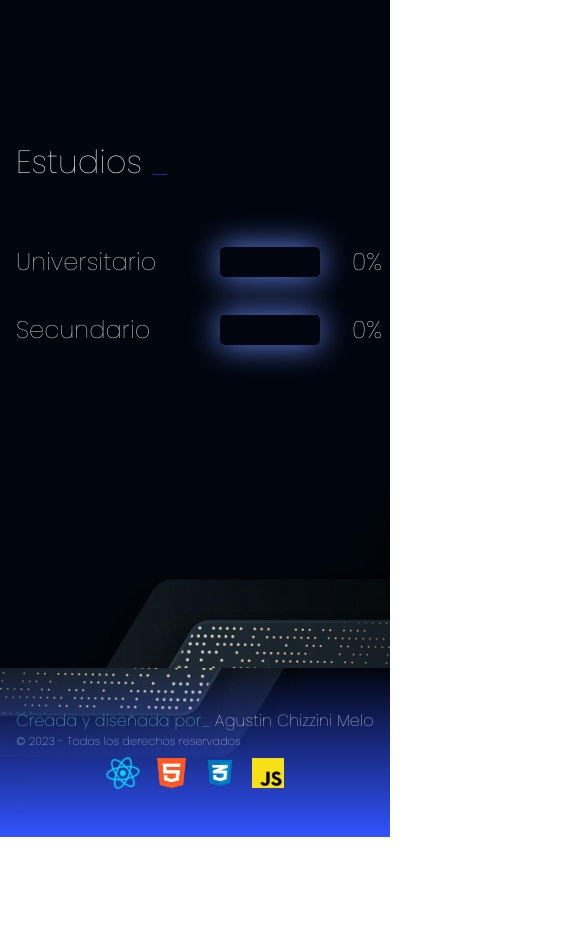
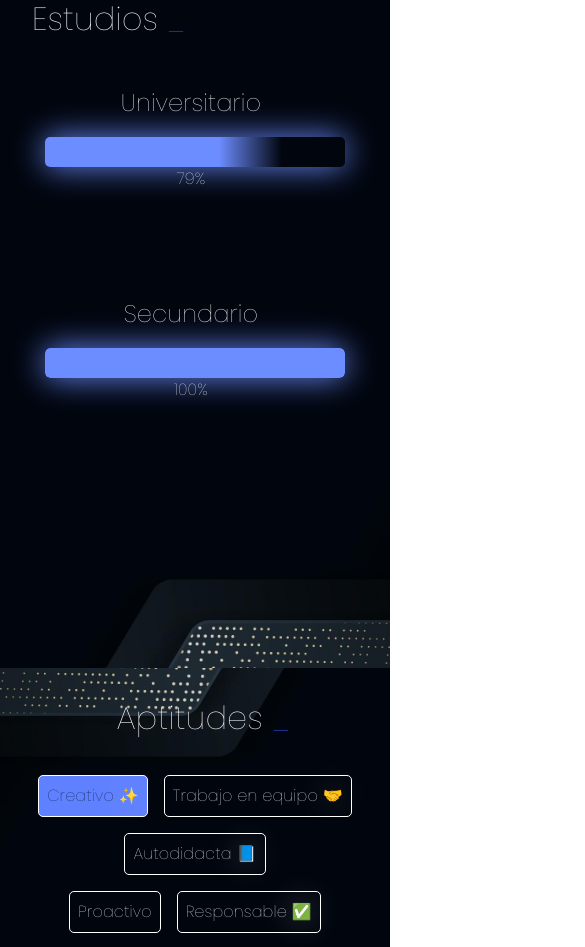
Before and after one commit to chizzi01/Cv-React, a React (Vite) app in the folder projects/myCv-React/: page / in a window 390 px wide. Shown: the part 1020-1967 px from the top of the page, 585 px wide, since content can reach past the window. Before the commit the page ends 1857 px from the top, so only its background shows below. Built offline with nearby package versions, Linux system fonts and the light colour scheme.

Commit message:
responsive mobile finished

```diff
--- a/projects/myCv-React/src/App.css
+++ b/projects/myCv-React/src/App.css
@@ -6,7 +6,7 @@
   scroll-behavior: smooth;
 }
 
-.navTexts a{
+.navTexts a {
   color: #ffffff;
   text-decoration: none;
   font-size: 0.8rem;
@@ -21,6 +21,23 @@
   transition: 0.5s;
   text-decoration: none;
   animation: flash 1.5s linear infinite alternate;
+}
+
+.navTextsHamburguer {
+  display: flex;
+  flex-direction: column;
+  line-height: 3rem;
+  font-size: 1.5rem;
+}
+
+.navTextsHamburguer a {
+  color: #ffffff;
+  text-decoration: none;
+  font-size: 1rem;
+  font-weight: 700;
+  text-shadow: 0px 0px 32.1px rgba(255, 255, 255, 0.34);
+  transition: 0.5s;
+  padding: 1rem;
 }
 
 .social-links img {
@@ -265,7 +282,7 @@
 
 .experiencia-align {
   display: flex;
-  flex-direction: row;
+  flex-flow: row wrap;
   align-items: center;
   justify-content: space-evenly;
 
@@ -299,6 +316,8 @@
 
 .textExp-align li {
   list-style: none;
+  padding-left: 1.5em;
+  text-indent: -1.5em;
 }
 
 .textExp-align li::before {
@@ -458,7 +477,7 @@
 
 .imgProyect-side {
   width: 50%;
-  height: 100%;
+  /* height: 100%; */
   background-position: center;
   background-repeat: no-repeat;
   background-size: cover;
@@ -517,7 +536,7 @@
   margin-top: 2rem;
 }
 
-.btnProyect-container a{
+.btnProyect-container a {
   text-decoration: none;
   color: #ffffff;
   font-size: 1rem;
@@ -559,9 +578,9 @@
   border: 2px solid #FFF;
 }
 
-.contacto-align{
+.contacto-align {
   display: flex;
-  flex-direction: row;
+  flex-flow: row wrap;
   align-items: flex-start;
   justify-content: flex-start;
   width: 100%;
@@ -573,7 +592,7 @@
   margin: 0%;
 }
 
-.contactText-container{
+.contactText-container {
   justify-content: space-between;
   margin-top: 2rem;
 
@@ -587,7 +606,7 @@
   width: 100%;
 }
 
-.btnEnviar a{
+.btnEnviar a {
   text-decoration: none;
   color: #ffffff;
   font-size: 1rem;
@@ -782,7 +801,7 @@
     right: 10px;
   }
 
-.items-align img{
+  .items-align img {
     width: 30px;
     height: 30px;
     margin: 0%;
@@ -792,11 +811,12 @@
     display: flex;
     flex-flow: row wrap;
     align-items: center;
+    align-content: center;
     justify-content: space-around;
     height: 100vh;
   }
 
-.avatar-cover{
+  .avatar-cover {
     display: flex;
     justify-content: center;
     align-items: center;
@@ -812,11 +832,14 @@
   #avatar-section h1 {
     font-size: 2.5em;
     left: 1rem;
+    top: 1.5rem;
   }
 
   #avatar-section h3 {
     font-size: 1rem;
     left: 1rem;
+    top: 2rem;
+    line-height: 1.5rem;
   }
 
   .footer-container {
@@ -844,18 +867,22 @@
 
   #estudios-section h1 {
     font-size: 2rem;
-  margin-left: 1rem;
+    margin-left: 2rem;
   }
 
   .barContainer-align {
     display: flex;
     flex-direction: column;
     margin-left: 0rem;
-
+    height: 50%;
   }
 
   .bar-align {
     margin-left: 1rem;
+    flex-direction: column;
+    align-items: center;
+    justify-content: center;
+    margin: 0%;
   }
 
   .bar-align p {
@@ -864,13 +891,246 @@
 
   }
 
-.progressBar{
-  width: 100px;
+  .progressBar {
+    max-width: 300px;
+  }
 
+  .title-align {
+    width: 100%;
+    text-align: center;
+    justify-content: center;
+    margin: 1rem;
+  }
+
+  .percent-align p {
+    font-size: 1rem;
+    margin-left: 0rem;
+  }
+
+
+  #aptitudes-section h1 {
+    font-size: 2rem;
+    margin-left: 1rem;
+  }
+
+  .aptitudes-container {
+    width: 100%;
+  }
+
+  .aptitudes-container li {
+    margin: 0.5rem;
+    padding: 0.5rem;
+    font-size: 1rem;
+
+  }
+
+  .aptitudes-container ul {
+    list-style: none;
+    color: #ffffff;
+  }
+
+  .line1-align {
+    display: flex;
+    flex-flow: row wrap;
+    align-items: center;
+    justify-content: center;
+    margin: 0%;
+  }
+
+  .line2-align {
+    display: flex;
+    flex-flow: row wrap;
+    align-items: center;
+    justify-content: center;
+    margin: 0%;
 
   }
 
 
+  .line3-align {
+    display: flex;
+    flex-flow: row wrap;
+    align-items: center;
+    justify-content: center;
+    margin: 0%;
+  }
+
+  @keyframes slideInFromLeft {
+    0% {
+      transform: translateX(-80%);
+    }
+
+    100% {
+      transform: translateX(0);
+    }
+  }
+
+  @keyframes slideInFromRight {
+    0% {
+      transform: translateX(80%);
+    }
+
+    100% {
+      transform: translateX(0);
+    }
+  }
+
+  .cardExp {
+    margin: 0%;
+    width: 100px;
+    height: 100px;
+  }
+
+  #experiencia-section {
+    height: max-content;
+
+  }
+
+  .exp-container {
+    width: 100%;
+    justify-content: space-evenly;
+    padding: 1rem;
+  }
+
+  .experiencia-align {
+    height: 100vh;
+    justify-content: space-between;
+  }
+
+  .textExp-align {
+    margin-left: 0rem;
+    margin-top: 0rem;
+    width: 200px;
+  }
+
+  .textExp-align .titulo {
+    font-size: 1.5rem;
+  }
+
+  .textExp-align .tiempo {
+    font-size: 1rem;
+  }
+
+  .textExp-align ul {
+    margin-top: 0rem;
+    line-height: 1.2rem;
+    font-size: 0.8rem;
+  }
+
+  .expContTitulo {
+    font-size: 2rem;
+    margin-left: 2rem;
+    margin-bottom: 2rem;
+  }
+
+  .devtools-card {
+    width: 20rem;
+    height: 25rem;
+    margin-left: 0rem;
+    margin-top: 2rem;
+  }
+
+  .devtools-container {
+    flex-direction: column;
+    align-items: center;
+    justify-content: center;
+  }
+
+  .devtools-img img {
+    width: 50px;
+    margin: 0.5rem;
+  }
+
+  #devtools-section .expContTitulo {
+    font-size: 2rem;
+    margin-top: 3rem;
+  }
+
+  .devtools-card h1 {
+    font-size: 1.5rem;
+    margin-top: 0rem;
+  }
+
+  .proyectos-container {
+    width: 100%;
+    justify-content: center;
+  }
+
+  .cardProyect-container {
+    width: 90%;
+    height: 100%;
+    margin-bottom: 2rem;
+  }
+
+  .textProyect-side {
+    padding: 1rem;
+  }
+
+  .textProyect-side h3 {
+    font-size: 1rem;
+  }
 
 
+  .imgProyect-side {
+    width: 100%;
   }
+
+  .tecProyect-container {
+    width: 100%;
+    justify-content: center;
+    margin-top: 1rem;
+  }
+
+  .btnProyect-container {
+    width: 100%;
+    justify-content: center;
+    margin-top: 1rem;
+  }
+
+  .btnProyect-container a {
+    width: 50%;
+    font-size: 0.8rem;
+
+  }
+
+  #contacto-section {
+    height: max-content;
+
+  }
+
+  .contacto-container {
+    width: 100%;
+    height: 100%;
+    padding: 1rem;
+    margin-top: 5rem;
+    margin-bottom: 5rem;
+
+  }
+
+  .contacto-align {
+    flex-direction: column;
+    align-items: center;
+    justify-content: center;
+    width: 100%;
+  }
+
+  .footer-text{
+    display: flex;
+    flex-direction: column;
+    align-items: center;
+    justify-content: center;
+    width: 100%;
+    line-height: 1rem;
+
+  }
+
+  .footer-text h2 {
+    font-size: 0.8rem;
+  }
+
+  .tecnologiesFooter-container {
+    margin-top: 1rem;
+
+  }
+
+}
--- a/projects/myCv-React/src/App.jsx
+++ b/projects/myCv-React/src/App.jsx
@@ -87,9 +87,31 @@ export function App() {
         window.removeEventListener('scroll', handleScroll);
       };
     }, []);
+  }
+
+  // useEffect(() => {
+  //   if (scrollPosition === studiesSectionRef.current?.offsetTop) {
+  //     const interval1 = setInterval(() => {
+  //       setAnimatedValueMount1((prev) => Math.min(prev + 1, finalValueMount1));
+  //     }, 10);
+
+  //     const interval2 = setInterval(() => {
+  //       setAnimatedValueMount2((prev) => Math.min(prev + 1, finalValueMount2));
+  //     }, 10);
+
+  //     return () => {
+  //       clearInterval(interval1);
+  //       clearInterval(interval2);
+  //     };
+  //   }
+  // }, [scrollPosition]);
+
 
   useEffect(() => {
-      if (scrollPosition === studiesSectionRef.current?.offsetTop) {
+    const observer = new IntersectionObserver(
+      (entries) => {
+        // Si el elemento está en la vista, inicia las animaciones
+        if (entries[0].isIntersecting) {
           const interval1 = setInterval(() => {
             setAnimatedValueMount1((prev) => Math.min(prev + 1, finalValueMount1));
           }, 10);
@@ -103,8 +125,26 @@ export function App() {
             clearInterval(interval2);
           };
         }
-    }, [scrollPosition]);
+      },
+      {
+        // Define el umbral y la raíz para el observer
+        root: null,
+        threshold: 0.1,
       }
+    );
+
+    // Observa el elemento de la sección de estudios
+    if (studiesSectionRef.current) {
+      observer.observe(studiesSectionRef.current);
+    }
+
+    // Limpia el observer cuando el componente se desmonta
+    return () => {
+      if (studiesSectionRef.current) {
+        observer.unobserve(studiesSectionRef.current);
+      }
+    };
+  }, []);
 
 
 
@@ -133,6 +173,8 @@ export function App() {
 
   const marginLeft = scrollPosition === studiesSectionRef.current?.offsetTop ? '20rem' : '0';
 
+  const valueWidthMount = isMobile ? 300 : 500;
+
 
   return (
     <div className='App'>
@@ -152,11 +194,11 @@ export function App() {
       <section id='estudios-section' ref={studiesSectionRef} >
         <h1>Estudios <span className='dark-blue'>_</span></h1>
         <div className='barContainer-align'>
-          <CustomizedProgressBars title="Universitario" valueMount={animatedValueMount1} />
-          <CustomizedProgressBars title="Secundario" valueMount={animatedValueMount2} />
+          <CustomizedProgressBars title="Universitario" valueMount={animatedValueMount1} valueWidth={valueWidthMount} />
+          <CustomizedProgressBars title="Secundario" valueMount={animatedValueMount2} valueWidth={valueWidthMount} />
         </div>
       </section>
-      {/*<section id='aptitudes-section'>
+      <section id='aptitudes-section'>
         <h1>Aptitudes <span className='dark-blue'>_</span></h1>
         <div ref={aptitudesRef}></div>
         <Aptitudes isVisible={isVisible} />
@@ -194,6 +236,7 @@ export function App() {
           <ProyectCard nombre="MyBolucompras" bio={["Desktop app", "Gestor de compras", "Colorida"]} tecnologias={[Electron, Html, Css, Javascript]} fondo={Mybolucompras} web='' />
         </div>
       </section>
+
       <section id='contacto-section'>
         <div className='contacto-container'>
           <h1 className='expContTitulo'>Contacto <span className='dark-blue'>_</span></h1>
@@ -210,7 +253,7 @@ export function App() {
             </div>
           </div>
         </div>
-      </section> */}
+      </section>
       <Footer tecnologias={[ReactLog, Html, Css, Javascript]} />
 
       <SocialLinks />
--- a/projects/myCv-React/src/components/Devtools.jsx
+++ b/projects/myCv-React/src/components/Devtools.jsx
@@ -2,7 +2,7 @@ import React from "react";
 
 export function DevToolsCard({ titulo, listaImgs }) {
 
-
+    const isMobile = window.matchMedia("(max-width: 768px)").matches;
 
     return (
         <div className='devtools-card'>
@@ -13,7 +13,7 @@ export function DevToolsCard({ titulo, listaImgs }) {
                         src={item}
                         alt={item}
                         className={item.includes('react.svg') ? 'rotate' : ''}
-                        style={item.includes('sap.png' ) || item.includes('nodejs.png') ? { height: '70px', } : {}} />
+                        style={item.includes('sap.png' ) || item.includes('nodejs.png') ? (isMobile ? {width: '70px'} : { height: '70px', }) : {}} />
                 ))}
             </div>
         </div>
--- a/projects/myCv-React/src/components/progressBar.jsx
+++ b/projects/myCv-React/src/components/progressBar.jsx
@@ -3,9 +3,9 @@ import { styled } from '@mui/material/styles';
 import Box from '@mui/material/Box';
 import LinearProgress, { linearProgressClasses } from '@mui/material/LinearProgress';
 
-const BorderLinearProgress = styled(LinearProgress)(({ value }) => ({
+const BorderLinearProgress = styled(LinearProgress)(({ value, valuewidthprog }) => ({
     height: 30,
-    width: 500,
+    width: valuewidthprog,
     borderRadius: 5,
     boxShadow: '0 0 32.1 0 #6C8DFF',
     [`&.${linearProgressClasses.colorPrimary}`]: {
@@ -20,7 +20,7 @@ const BorderLinearProgress = styled(LinearProgress)(({ value }) => ({
 
 
 
-export function CustomizedProgressBars({ title, valueMount }) {
+export function CustomizedProgressBars({ title, valueMount, valueWidth }) {
     return (
 
         <Box sx={{ flexGrow: 1, margin: 0, padding:0}}>
@@ -29,7 +29,7 @@ export function CustomizedProgressBars({ title, valueMount }) {
                 <p>{title}</p>
                 </div>
                 <div className='progressBar'>
-                    <BorderLinearProgress variant="determinate" value={valueMount} />
+                    <BorderLinearProgress variant="determinate" value={valueMount} valuewidthprog={valueWidth} />
                 </div>
                 <div className='percent-align'>
                 <p>{valueMount}%</p>
```
Also changed, not shown: projects/myCv-React/src/components/navbar.jsx (+23 -16 lines). Lines whose indentation alone changed are shown as unchanged.
